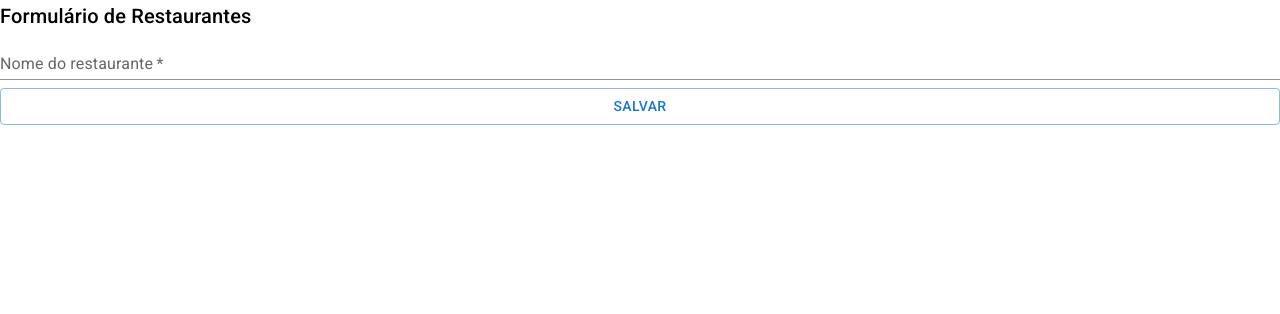
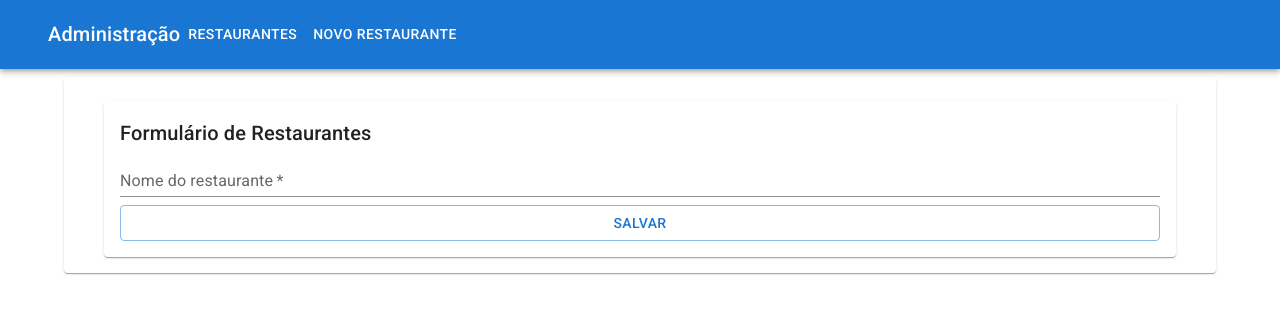
Before and after one commit to CarolinaYatabe/react-axios-projeto-alfood, a React (Create React App) app: page /admin/restaurantes/1 in a window 1280 px wide. Shown: the top 314 px of the page. Built offline with nearby package versions, Linux system fonts and the light colour scheme; no server answers.

Commit message:
Adicionado navbar nas páginas de admin

```diff
--- a/src/App.tsx
+++ b/src/App.tsx
@@ -3,6 +3,7 @@
 import VitrineRestaurantes from './paginas/VitrineRestaurantes';
 import AdministracaoRestaurantes from './paginas/Administracao/Restaurantes/AdministracaoRestaurantes';
 import FormularioRestaurante from './paginas/Administracao/Restaurantes/FormularioRestaurante';
+import PaginaBaseAdmin from './paginas/Administracao/PaginaBaseAdmin';
 
 function App() {
 
@@ -10,9 +11,12 @@
     <Routes>
       <Route path="/" element={<Home />} />
       <Route path="/restaurantes" element={<VitrineRestaurantes />} />
-      <Route path="admin/restaurantes" element={<AdministracaoRestaurantes />} />
-      <Route path="admin/restaurantes/novo" element={<FormularioRestaurante />} />
-      <Route path="admin/restaurantes/:id" element={<FormularioRestaurante />} />
+
+      <Route path='/admin' element={<PaginaBaseAdmin />}>
+        <Route path="restaurantes" element={<AdministracaoRestaurantes />} />
+        <Route path="restaurantes/novo" element={<FormularioRestaurante />} />
+        <Route path="restaurantes/:id" element={<FormularioRestaurante />} />
+      </Route>
     </Routes>
   );
 }
--- /dev/null
+++ b/src/paginas/Administracao/PaginaBaseAdmin.tsx
@@ -0,0 +1,43 @@
+import { AppBar, Box, Button, Container, Link, Paper, TextField, Toolbar, Typography } from "@mui/material"
+import { Outlet, Link as RouterLink } from "react-router-dom"
+
+const PagianaBaseAdmin = () => {
+
+    return (
+        <>
+            <AppBar position="static">
+                <Container maxWidth="xl">
+                    <Toolbar>
+                        <Typography variant="h6">
+                            Administração
+                        </Typography>
+                        <Box sx={{ display: "flex", flexGrow: 1 }}>
+                            <Link component={RouterLink} to="/admin/restaurantes">
+                                <Button sx={{ my: 2, color: "white" }}>
+                                    Restaurantes
+                                </Button>
+                            </Link>
+                            <Link component={RouterLink} to="/admin/restaurantes/novo">
+                                <Button sx={{ my: 2, color: "white" }}>
+                                    Novo restaurante
+                                </Button>
+                            </Link>
+                        </Box>
+                    </Toolbar>
+                </Container>
+            </AppBar>
+
+            <Box>
+                <Container maxWidth="lg" sx={{ marginTop: 1 }}>
+                    <Paper sx={{ padding: 2 }}>
+                        <Outlet />
+                    </Paper>
+                </Container>
+            </Box>
+
+
+        </>
+    )
+}
+
+export default PagianaBaseAdmin
--- a/src/paginas/Administracao/Restaurantes/FormularioRestaurante.tsx
+++ b/src/paginas/Administracao/Restaurantes/FormularioRestaurante.tsx
@@ -1,4 +1,4 @@
-import { Box, Button, TextField, Typography } from "@mui/material"
+import { AppBar, Box, Button, Container, Link, Paper, TextField, Toolbar, Typography } from "@mui/material"
 import { useEffect, useState } from "react"
 import { useParams } from "react-router-dom"
 import http from "../../../http"
@@ -8,7 +8,7 @@
     const parametros = useParams()
 
     useEffect(() => {
-        if(parametros.id) {
+        if (parametros.id) {
             http.get(`restaurantes/${parametros.id}/`)
                 .then(resposta => setNomeRestaurante(resposta.data.nome))
         }
@@ -20,22 +20,25 @@
         evento.preventDefault()
 
         if (parametros.id) {
-            http.put(`restaurantes/${parametros.id}/`, {nome: nomeRestaurante})
+            http.put(`restaurantes/${parametros.id}/`, { nome: nomeRestaurante })
                 .then(() => {
                     alert('Restaurante atualizado com sucesso')
                 })
         } else {
-            http.post('restaurantes/', {nome: nomeRestaurante})
+            http.post('restaurantes/', { nome: nomeRestaurante })
                 .then(() => {
                     alert('Restaurante cadastrado com sucesso')
                 })
         }
     }
 
-    return(
-        <Box sx={{display: 'flex', flexDirection: 'column', alignItens: 'center'}}>
+    return (
+        <Box>
+            <Container maxWidth="lg" sx={{ marginTop: 1 }}>
+                <Paper sx={{ padding: 2 }}>
+                    <Box sx={{ display: 'flex', flexDirection: 'column', alignItens: 'center', flexGrow: 1 }}>
                         <Typography component="h1" variant="h6">Formulário de Restaurantes</Typography>
-            <Box component="form" onSubmit={aoSubmeterForm}>
+                        <Box component="form" sx={{ width: "100%" }} onSubmit={aoSubmeterForm}>
                             <TextField
                                 value={nomeRestaurante}
                                 onChange={evento => setNomeRestaurante(evento.target.value)}
@@ -44,8 +47,11 @@
                                 fullWidth
                                 required
                             />
-                <Button sx={{marginTop: 1}} type="submit" variant="outlined" fullWidth>Salvar</Button>
+                            <Button sx={{ marginTop: 1 }} type="submit" variant="outlined" fullWidth>Salvar</Button>
                         </Box>
+                    </Box>
+                </Paper>
+            </Container>
         </Box>
     )
 }
```
Lines whose indentation alone changed are shown as unchanged.
